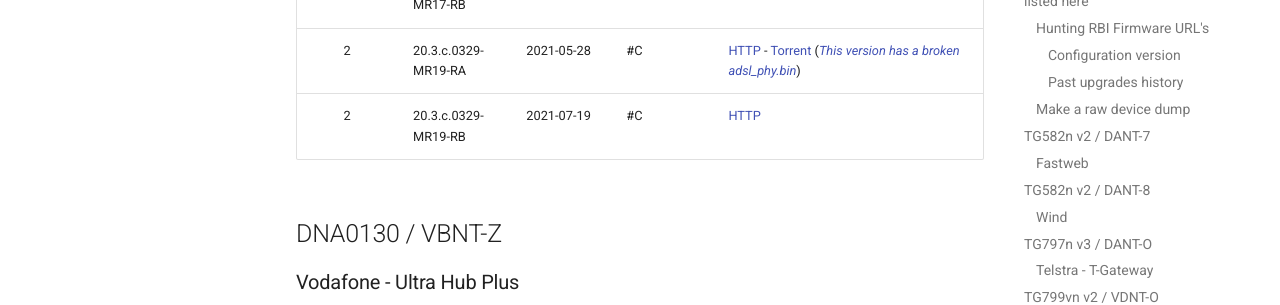
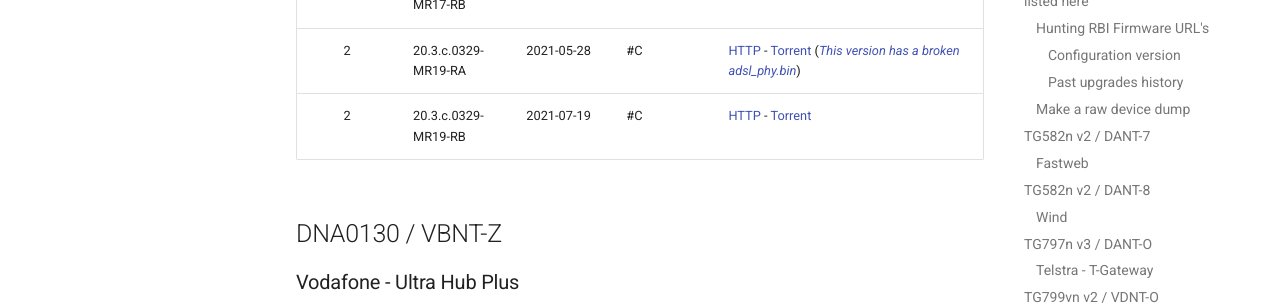
Before and after one commit to hack-technicolor/hack-technicolor, an MkDocs documentation site: the page built from docs/Repository.md, in a window 1280 px wide and 1400 px high, scrolled down 20546 px. Shown: the part 152-457 px from the top of the window. Built offline with MkDocs 1.6.1 and Material for MkDocs 9.7.7, drawn with Linux system fonts in a browser that asks for light colours; comment, search, counter and statistics services are not loaded.

Commit message:
Added 20.3.c.0329-MR19-RB torrents

```diff
--- a/docs/Repository.md
+++ b/docs/Repository.md
@@ -544,7 +544,7 @@
 | 2      | 18.1.c.0462-950-RA  | 2020-02-14 | #C            | [HTTP](http://fwstore.bdms.telstra.net/Technicolor_vbnt-v_vbnt-v_CRF993-18.1.c.0462-950-RA/vbnt-v_CRF993-18.1.c.0462-950-RA.rbi) - [Torrent](https://github.com/hack-technicolor/hack-technicolor/blob/master/torrents/vbnt-v/vbnt-v_CRF993-18.1.c.0462-950-RA.rbi.torrent?raw=true) |
 | 2      | 18.1.c.0549-MR17-RB | 2020-09-01 | #C            | [HTTP](http://fwstore.bdms.telstra.net/Technicolor_vbnt-v_18.1.c.0549-MR17-RB/vbnt-v_18.1.c.0549-MR17-RB.rbi) - [Torrent](https://github.com/hack-technicolor/hack-technicolor/blob/master/torrents/vbnt-v/vbnt-v_18.1.c.0549-MR17-RB.rbi.torrent?raw=true) |
 | 2      | 20.3.c.0329-MR19-RA | 2021-05-28 | #C            | [HTTP](http://fwstore.bdms.telstra.net/Technicolor_vbnt-v_20.3.c.0329-MR19-RA/vbnt-v_20.3.c.0329-MR19-RA.rbi) - [Torrent](https://github.com/hack-technicolor/hack-technicolor/blob/master/torrents/vbnt-v/vbnt-v_20.3.c.0329-MR19-RA.rbi.torrent?raw=true) (*[This version has a broken adsl_phy.bin](https://github.com/hack-technicolor/hack-technicolor/issues/180)*) |
-| 2      | 20.3.c.0329-MR19-RB | 2021-07-19 | #C            | [HTTP](http://fwstore.bdms.telstra.net/Technicolor_vbnt-v_20.3.c.0329-MR19-RB/vbnt-v_20.3.c.0329-MR19-RB.rbi) |
+| 2      | 20.3.c.0329-MR19-RB | 2021-07-19 | #C            | [HTTP](http://fwstore.bdms.telstra.net/Technicolor_vbnt-v_20.3.c.0329-MR19-RB/vbnt-v_20.3.c.0329-MR19-RB.rbi) - [Torrent](https://github.com/hack-technicolor/hack-technicolor/blob/master/torrents/vbnt-v/vbnt-v_20.3.c.0329-MR19-RB.rbi.torrent?raw=true) |
 
 ## DNA0130 / VBNT-Z
 
@@ -572,7 +572,7 @@
 | 2      | 18.1.c.0543-950-RA   | 2020-08-04 | #C            | [HTTP](http://fwstore.bdms.telstra.net/Technicolor_vcnt-a_18.1.c.0543-950-RA/vcnt-a_18.1.c.0543-950-RA.rbi) - [Torrent](https://github.com/hack-technicolor/hack-technicolor/blob/master/torrents/vcnt-a/vcnt-a_18.1.c.0543-950-RA.rbi.torrent?raw=true) |
 | 2      | 18.1.c.0585-MR7.1-RA | 2020-11-17 | #C            | [HTTP](http://fwstore.bdms.telstra.net/Technicolor_vcnt-a_18.1.c.0585-MR7.1-RA.rbi/vcnt-a_18.1.c.0585-MR7.1-RA.rbi) - [Torrent](https://github.com/hack-technicolor/hack-technicolor/blob/master/torrents/vcnt-a/vcnt-a_18.1.c.0585-MR7.1-RA.rbi.torrent?raw=true) |
 | 2      | 20.3.c.0329-MR19-RA  | 2021-05-28 | #C            | [HTTP](http://fwstore.bdms.telstra.net/Technicolor_vcnt-a_20.3.c.0329-MR19-RA/vcnt-a_20.3.c.0329-MR19-RA.rbi) - [Torrent](https://github.com/hack-technicolor/hack-technicolor/blob/master/torrents/vcnt-a/vcnt-a_20.3.c.0329-MR19-RA.rbi.torrent?raw=true) (*[This version has a broken adsl_phy.bin](https://github.com/hack-technicolor/hack-technicolor/issues/180)*) |
-| 2      | 20.3.c.0329-MR19-RB  | 2021-07-19 | #C            | [HTTP](http://fwstore.bdms.telstra.net/Technicolor_vcnt-a_20.3.c.0329-MR19-RB/vcnt-a_20.3.c.0329-MR19-RB.rbi) |
+| 2      | 20.3.c.0329-MR19-RB  | 2021-07-19 | #C            | [HTTP](http://fwstore.bdms.telstra.net/Technicolor_vcnt-a_20.3.c.0329-MR19-RB/vcnt-a_20.3.c.0329-MR19-RB.rbi) - [Torrent](https://github.com/hack-technicolor/hack-technicolor/blob/master/torrents/vcnt-a/vcnt-a_20.3.c.0329-MR19-RB.rbi.torrent?raw=true) |
 
 ## DGA4331 / VCNT-3
 
```
Also changed, not shown: 2 other files.
